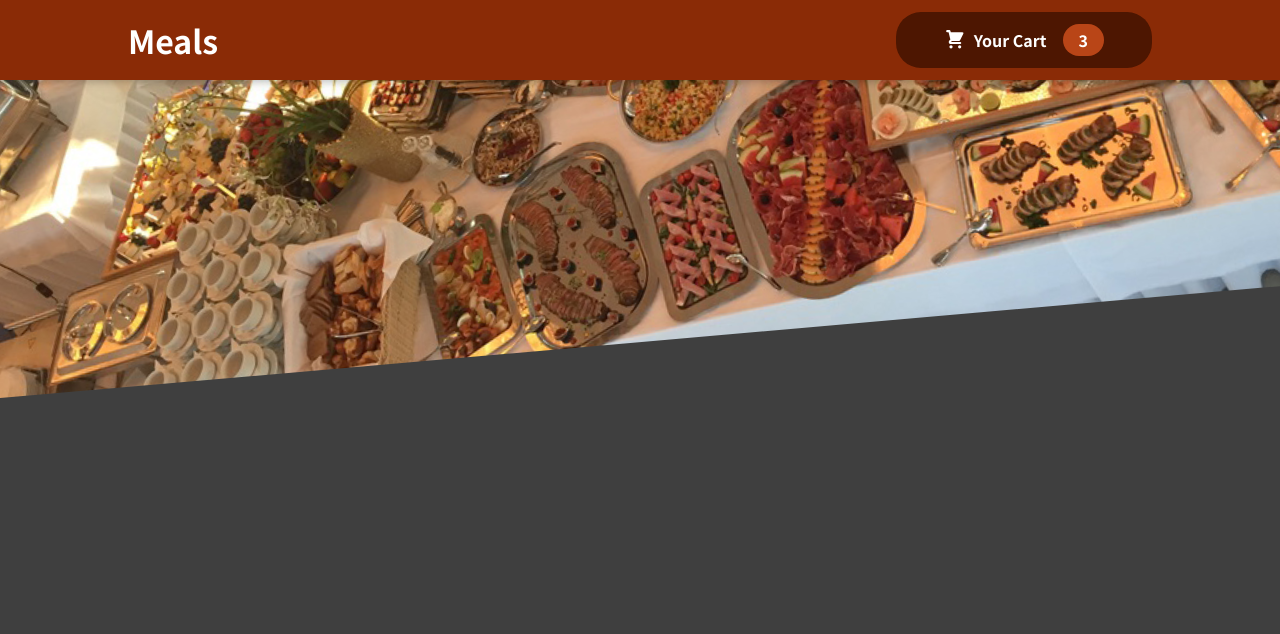
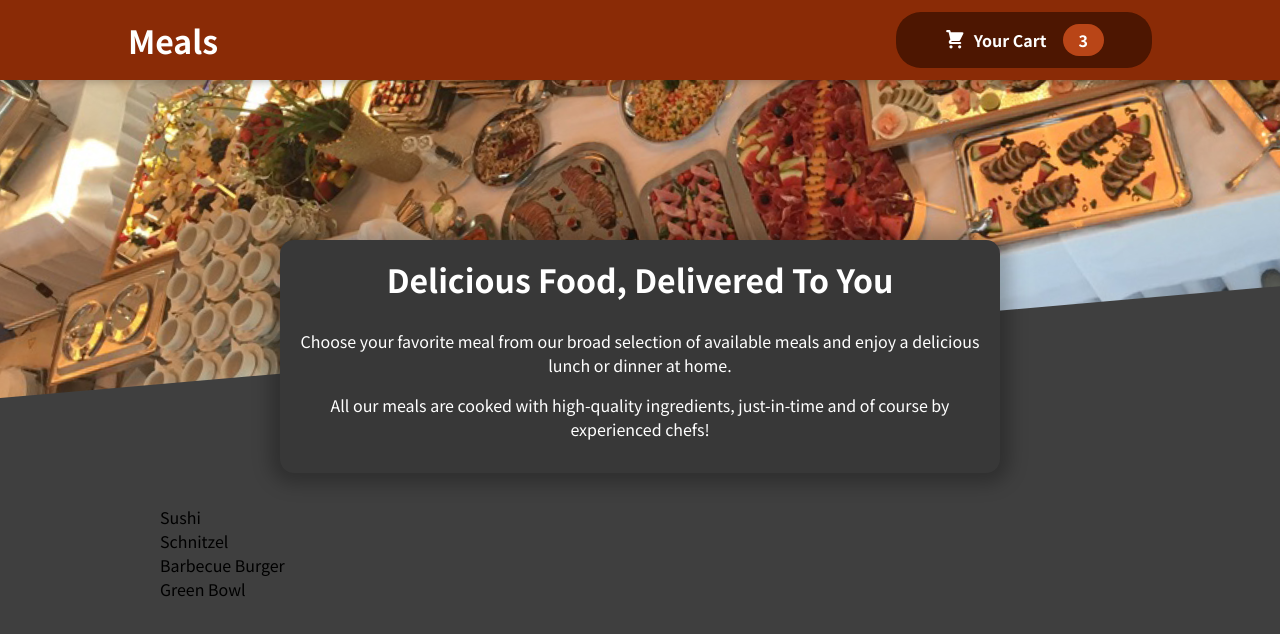
Before and after one commit to muhammed-ijlan/react-food-order-demo-app, a React (Create React App) app: page / in a window 1280 px wide. Shown: the top 634 px of the page. Built offline with nearby package versions, Linux system fonts and the light colour scheme.

Commit message:
added Main Component Details , working on cards of Main Component

```diff
--- a/src/App.js
+++ b/src/App.js
@@ -1,10 +1,14 @@
 import React from 'react'
 import Header from "./components/Layout/Header";
+import Meals from './components/Meals/Meals';
 
 function App() {
   return (
     <React.Fragment>
       <Header />
+      <main>
+        <Meals />
+      </main>
     </React.Fragment>
   );
 }
--- /dev/null
+++ b/src/components/Meals/AvailableMeals.js
@@ -0,0 +1,42 @@
+import React from 'react'
+import classes from './AvailableMeals.module.css'
+
+const DUMMY_MEALS = [
+    {
+        id: 'm1',
+        name: 'Sushi',
+        description: 'Finest fish and veggies',
+        price: 22.99,
+    },
+    {
+        id: 'm2',
+        name: 'Schnitzel',
+        description: 'A german specialty!',
+        price: 16.5,
+    },
+    {
+        id: 'm3',
+        name: 'Barbecue Burger',
+        description: 'American, raw, meaty',
+        price: 12.99,
+    },
+    {
+        id: 'm4',
+        name: 'Green Bowl',
+        description: 'Healthy...and green...',
+        price: 18.99,
+    },
+];
+
+function AvailableMeals() {
+
+    const mealsList = DUMMY_MEALS.map(meal => <li>{meal.name}</li>)
+
+    return <section className={classes.meals}>
+        <ul>
+            {mealsList}
+        </ul>
+    </section>
+}
+
+export default AvailableMeals
--- /dev/null
+++ b/src/components/Meals/AvailableMeals.module.css
@@ -0,0 +1,24 @@
+.meals {
+  max-width: 60rem;
+  width: 90%;
+  margin: 2rem auto;
+  animation: meals-appear 1s ease-out forwards;
+}
+
+.meals ul {
+  list-style: none;
+  margin: 0;
+  padding: 0;
+}
+
+@keyframes meals-appear {
+  from {
+    opacity: 0;
+    transform: translateY(3rem);
+  }
+
+  to {
+    opacity: 1;
+    transform: translateY(0);
+  }
+}
--- /dev/null
+++ b/src/components/Meals/Meals.js
@@ -0,0 +1,12 @@
+import React from 'react'
+import MealsSummary from './MealsSummary';
+import AvailableMeals from './AvailableMeals';
+
+function Meals() {
+    return <React.Fragment>
+        <MealsSummary />
+        <AvailableMeals />
+    </React.Fragment>
+}
+
+export default Meals
--- /dev/null
+++ b/src/components/Meals/MealsSummary.js
@@ -0,0 +1,20 @@
+import React from 'react'
+import classes from './MealsSummary.module.css'
+
+function MealsSummary() {
+    return (
+        <section className={classes.summary}>
+            <h2>Delicious Food, Delivered To You</h2>
+            <p>
+                Choose your favorite meal from our broad selection of available meals
+                and enjoy a delicious lunch or dinner at home.
+            </p>
+            <p>
+                All our meals are cooked with high-quality ingredients, just-in-time and
+                of course by experienced chefs!
+            </p>
+        </section>
+    )
+}
+
+export default MealsSummary
--- /dev/null
+++ b/src/components/Meals/MealsSummary.module.css
@@ -0,0 +1,18 @@
+.summary {
+  text-align: center;
+  max-width: 45rem;
+  width: 90%;
+  margin: auto;
+  margin-top: -10rem;
+  position: relative;
+  background-color: #383838;
+  color: white;
+  border-radius: 14px;
+  padding: 1rem;
+  box-shadow: 0 1px 18px 10px rgba(0, 0, 0, 0.25);
+}
+
+.summary h2 {
+  font-size: 2rem;
+  margin-top: 0;
+}
```
Also changed, not shown: 1 other file (tests, documents, lock files or other folders).
